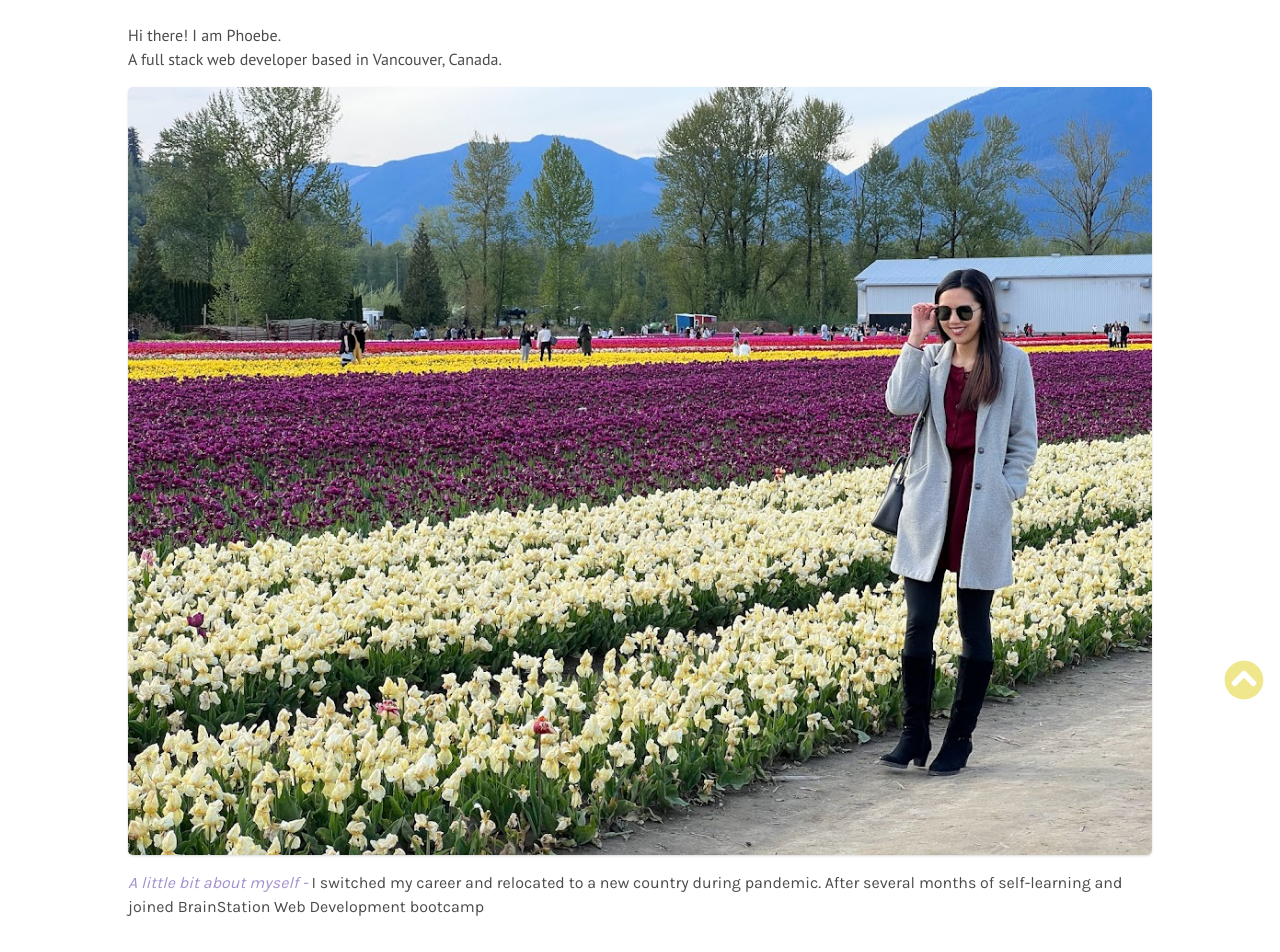
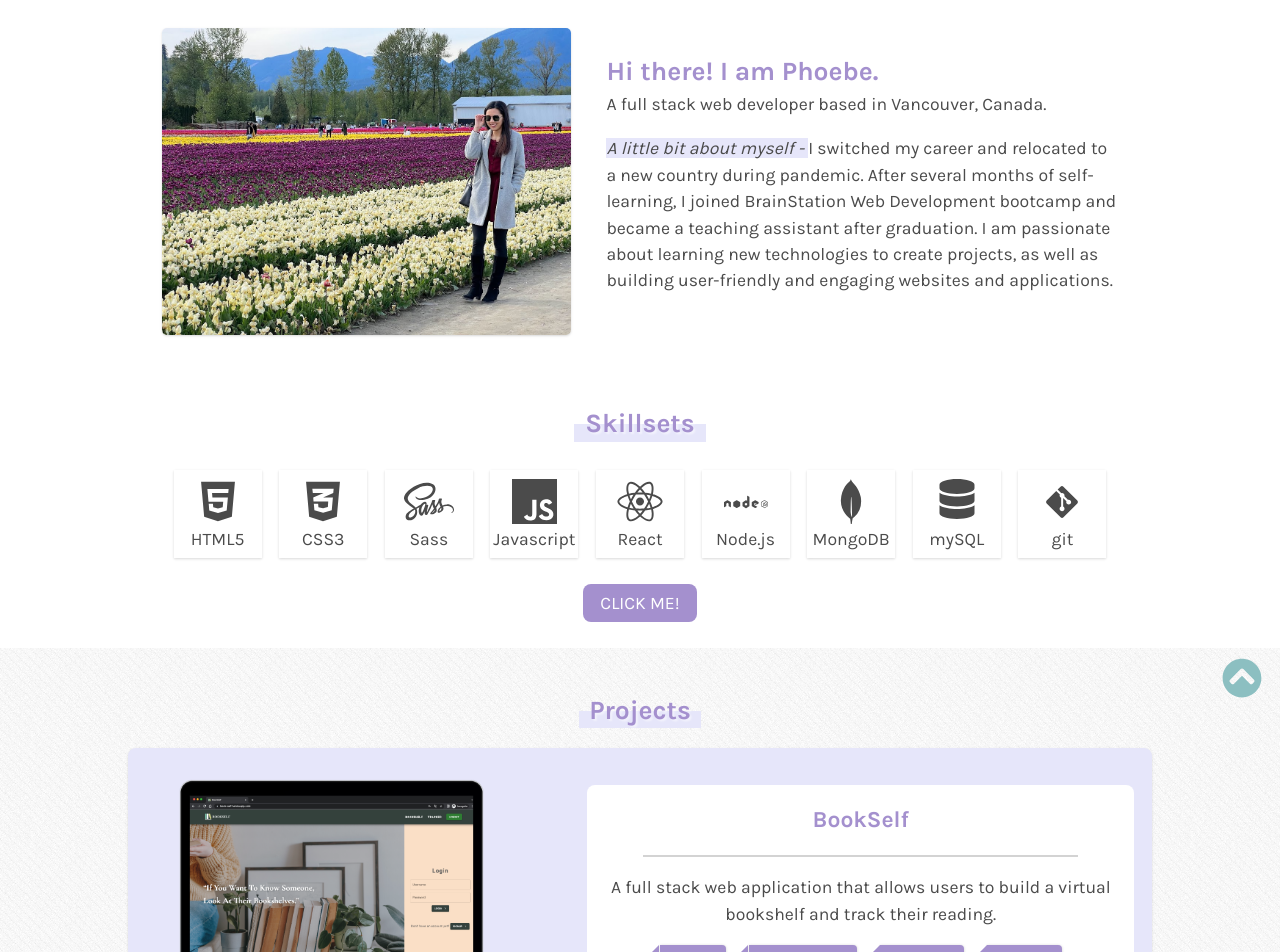
Before and after one commit to phoebe03111/portfolio, a React (Create React App) app: page / in a window 1280 px wide. Shown: the part 80-1032 px from the top of the page. Built offline with nearby package versions, Linux system fonts and the light colour scheme.

Commit message:
Edit content in the about section and change layout

```diff
--- a/public/index.html
+++ b/public/index.html
@@ -14,7 +14,6 @@
     <link rel="preconnect" href="https://fonts.googleapis.com">
     <link rel="preconnect" href="https://fonts.gstatic.com" crossorigin>
     <link href="https://fonts.googleapis.com/css2?family=Karla:wght@200;300;400;500;600;700;800&display=swap" rel="stylesheet">
-    <link href="https://fonts.googleapis.com/css2?family=PT+Sans:wght@400;700&display=swap" rel="stylesheet">  </head>
   <body>
     <noscript>You need to enable JavaScript to run this app.</noscript>
     <div id="root"></div>
--- a/src/App.js
+++ b/src/App.js
@@ -3,6 +3,7 @@ import Contact from "./components/Contact/Contact.js";
 import Footer from "./components/Footer/Footer.js";
 import Header from "./components/Header/Header.js";
 import Projects from "./components/Projects/Projects.js";
+import Skills from "./components/Skills/Skills.js";
 import "./styles/App.scss";
 
 function App() {
@@ -11,6 +12,7 @@ function App() {
       <Header />
       <main>
         <About />
+        <Skills />
         <Projects />
         <Contact />
       </main>
--- a/src/components/About/About.js
+++ b/src/components/About/About.js
@@ -1,23 +1,24 @@
 import React from "react";
 import profile from "../../assets/profile-2.jpeg";
-import Skills from "../Skills/Skills";
 import "./About.scss";
 
 const About = () => {
   return (
     <section id="about" className="about">
-      <p className="about__subtitle">
-        Hi there! I am Phoebe. <br /> A full stack web developer based in
-        Vancouver, Canada.
-      </p>
+      <div className="about__intro">
+        <h1>Hi there! I am Phoebe.</h1>
+        <h3>A full stack web developer based in Vancouver, Canada.</h3>
+        <p>
+          <span className="about__highlight">A little bit about myself - </span>
+          I switched my career and relocated to a new country during pandemic.
+          After several months of self-learning, I joined BrainStation Web
+          Development bootcamp and became a teaching assistant after graduation.
+          I am passionate about learning new technologies to create projects, as
+          well as building user-friendly and engaging websites and applications.
+        </p>
+      </div>
+
       <img src={profile} alt="profile" className="about__img" />
-      <p>
-        <span className="about__highlight">A little bit about myself - </span> I
-        switched my career and relocated to a new country during pandemic. After
-        several months of self-learning and joined BrainStation Web Development
-        bootcamp
-      </p>
-      <Skills />
     </section>
   );
 };
--- a/src/components/About/About.scss
+++ b/src/components/About/About.scss
@@ -5,22 +5,46 @@
   @include section-padding;
   @include center;
   flex-direction: column;
-  gap: 1rem;
 
-  &__subtitle {
-    align-self: flex-start;
-    font-family: "PT Sans", sans-serif;
+  @include tablet {
+    flex-direction: row;
+    gap: 2rem;
+  }
+
+  &__intro {
+    h1 {
+      color: $color-primary;
+    }
+
+    h3 {
+      font-weight: 400;
+    }
+
+    p {
+      margin: 1rem 0;
+    }
+
+    @include tablet {
+      max-width: 40vw;
+      order: 2;
+    }
   }
 
   &__img {
-    width: 80vw;
+    width: 75vw;
+    max-width: 25rem;
     object-fit: cover;
     border-radius: 5px;
     box-shadow: 0 1px 3px 0 rgb(0 0 0 / 10%), 0 1px 2px 0 rgb(0 0 0 / 6%);
+
+    @include tablet {
+      width: 40%;
+      order: 1;
+    }
   }
 
   &__highlight {
-    color: $color-primary;
+    background-color: $color-secondary;
     font-style: italic;
   }
 }
--- a/src/components/Contact/Contact.js
+++ b/src/components/Contact/Contact.js
@@ -19,18 +19,27 @@ const Contact = () => {
             <ul className="contact__icons">
               <a
                 href="https://www.linkedin.com/in/phoebe--chang/"
-                alt="linkedin"
+                target="_blank"
+                rel="noreferrer"
               >
                 <li>
                   <AiFillLinkedin size={40} />
                 </li>
               </a>
-              <a href="https://github.com/phoebe03111" alt="github">
+              <a
+                href="https://github.com/phoebe03111"
+                target="_blank"
+                rel="noreferrer"
+              >
                 <li>
                   <AiFillGithub size={40} />
                 </li>
               </a>
-              <a href="mailto:phoebe03111@gmail.com">
+              <a
+                href="mailto:phoebe03111@gmail.com"
+                target="_blank"
+                rel="noreferrer"
+              >
                 <li>
                   <MdEmail size={40} />
                 </li>
--- a/src/components/Footer/Footer.scss
+++ b/src/components/Footer/Footer.scss
@@ -16,5 +16,5 @@
   position: fixed;
   right: 1rem;
   bottom: 1rem;
-  color: khaki;
+  color: rgb(140, 191, 193);
 }
--- a/src/components/ProjectDetail/ProjectDetail.scss
+++ b/src/components/ProjectDetail/ProjectDetail.scss
@@ -7,6 +7,8 @@
   box-shadow: 0 1px 3px 0 rgb(0 0 0 / 10%), 0 1px 2px 0 rgb(0 0 0 / 6%);
   background-color: $color-secondary;
   border-radius: 8px;
+  width: 100%;
+  max-width: 80vw;
 
   @include tablet {
     flex-direction: row;
@@ -15,6 +17,7 @@
 
   &__image {
     width: 80%;
+    max-width: 30rem;
     margin: 1rem;
     position: relative;
 
@@ -73,11 +76,17 @@
 
     @include tablet {
       border-radius: 8px;
+      margin: 1rem;
     }
   }
 
   &__title {
     color: $color-primary;
+    font-size: 1.3rem;
+  }
+
+  &__description {
+    text-align: center;
   }
 
   &__tech-stack {
--- a/src/components/Skills/Skills.scss
+++ b/src/components/Skills/Skills.scss
@@ -2,6 +2,7 @@
 @use "../../styles/partials/mixins" as *;
 
 .skills {
+  @include section-padding;
   @include center;
   flex-direction: column;
 
--- a/src/components/Tag/Tag.scss
+++ b/src/components/Tag/Tag.scss
@@ -25,6 +25,7 @@
     border-width: 1rem 1rem 1rem 0;
   }
 
+  // white circle
   &:after {
     content: "";
     position: absolute;
--- a/src/styles/App.scss
+++ b/src/styles/App.scss
@@ -11,6 +11,10 @@
 
 html {
   scroll-behavior: smooth;
+
+  @include desktop {
+    font-size: 110%;
+  }
 }
 
 body {
@@ -25,16 +29,14 @@ p {
   line-height: 1.5;
 }
 
-h1 {
-  font-size: 2.5rem;
+h1,
+h2 {
+  font-size: 1.5rem;
 }
 
-h2 {
-  font-size: 2rem;
-}
-
-h3 {
-  font-size: 1.5rem;
+h3,
+p {
+  font-size: 1rem;
 }
 
 a {
--- a/src/styles/partials/_mixins.scss
+++ b/src/styles/partials/_mixins.scss
@@ -12,8 +12,9 @@
   position: relative;
   font-weight: bold;
   color: $color-primary;
+  text-shadow: 2px 2px 2px rgba(255, 255, 255, 0.5);
   font-size: 1.5rem;
-  margin: 1.5rem;
+  margin: 1rem;
 
   &::before {
     content: "";
```
